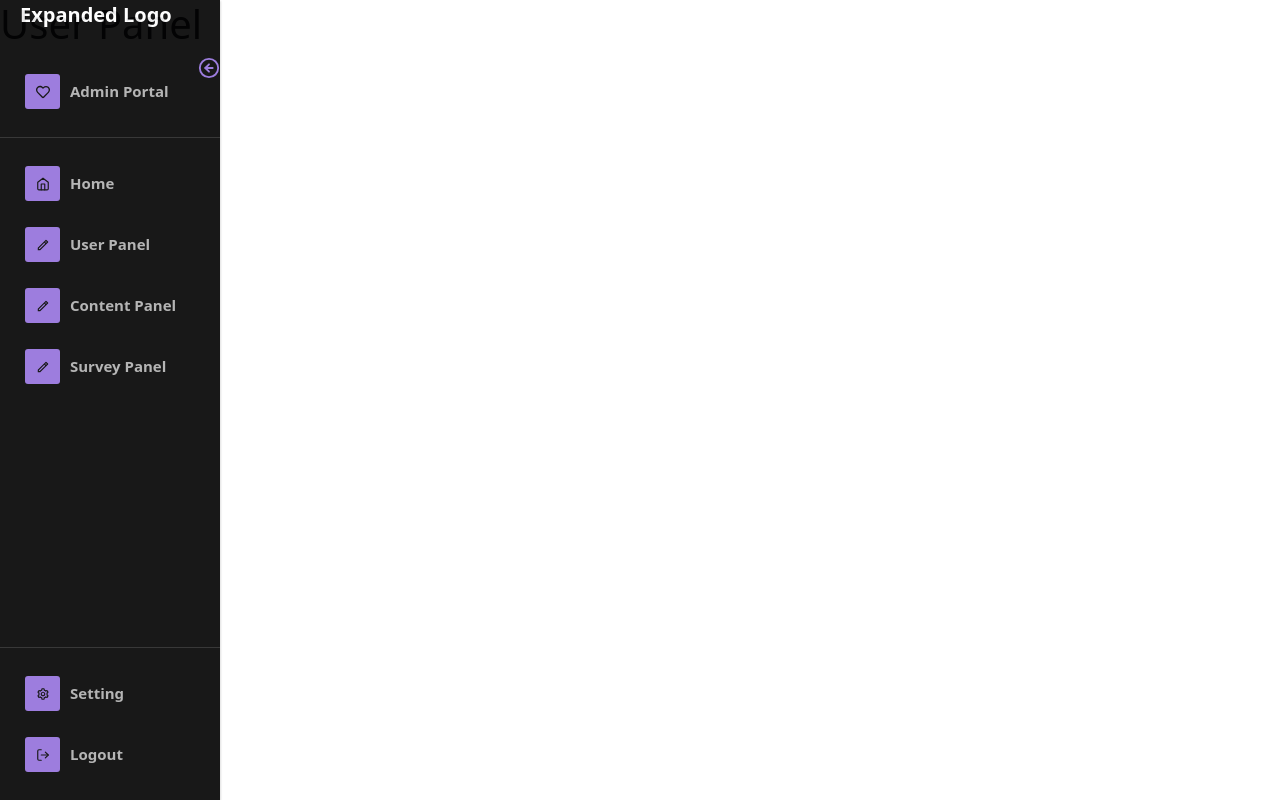
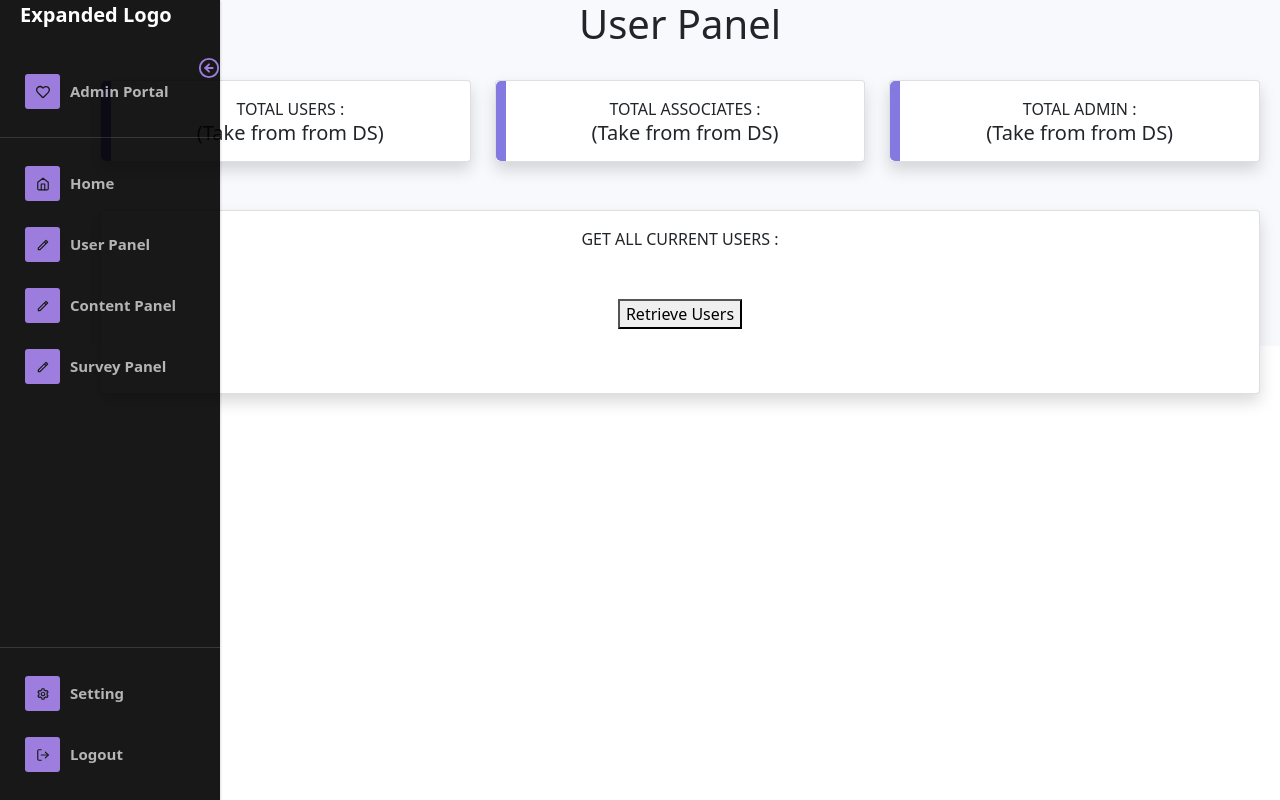
Before and after one commit to StefWebDesigner/RevX, a React (Create React App) app in the folder projectapp/: page /userpanel in a window 1280 px wide. Built offline with nearby package versions, Linux system fonts and the light colour scheme.

Commit message:
add button toggle / get all user section

```diff
--- a/projectapp/src/components/admin/AdminBody.js
+++ b/projectapp/src/components/admin/AdminBody.js
@@ -3,7 +3,7 @@ import React from 'react';
 const AdminBody = () => {
     return (
         <>
-        <section id="adminSection" className="adminBackground">
+        <section id="adminSection" className="adminBackground fade-in-animation">
 
             {/*FLEX AND WRAPPER CONTENT CLASS*/}
             <div id="admin-wrapper" className="d-flex flex-column adminBody">
--- a/projectapp/src/components/admin/admin-groups/UserPanel.js
+++ b/projectapp/src/components/admin/admin-groups/UserPanel.js
@@ -1,14 +1,174 @@
-import React from 'react';
+import React, {useState} from 'react';
 import AdminNavbar from "../AdminNavbar";
 
 const UserPanel = () => {
+
+    //GET ALL BUTTON TOGGLE
+    const [showUser, setShowUser] = useState(false);
+
     return (
         <>
             {/*IMPORTING ADMIN NAVBAR*/}
             <AdminNavbar/>
 
+            <section id="adminSection" className="adminBackground fade-in-animation">
 
-            <h1> User Panel</h1>
+                {/*FLEX AND WRAPPER CONTENT CLASS*/}
+                <div id="admin-wrapper" className="d-flex flex-column adminBody">
+
+                    {/*HEADER TITLE*/}
+                    <div className="d-sm-flex align-items-center justify-content-center mb-4">
+                        <h1 className="text-center">User Panel</h1>
+                    </div>
+
+                    {/*OVERALL FACT ROW*/}
+                    <div className="row">
+
+                        {/*FACT 1*/}
+                        {/*COL FOR CARD*/}
+                        <div className="col-xl-4 col-lg-4 col-md-4">
+                            <div className="card shadow h-100">
+                                <div className="card-body purple-text-tag">
+                                    {/*CARD ROW*/}
+                                    <div className="row no-gutters align-items-center">
+                                        <div className="col mr-2">
+                                            <div className="fact-body">
+                                                <div className="text-center text-xs font-weight-bold text-uppercase">
+                                                    Total Users :
+                                                </div>
+                                                <div className=" text-center h5 mb-0 font-weight-bold text-gray-800">
+                                                    (Take from from DS)
+                                                </div>
+                                            </div>
+                                        </div>
+                                        {/*END CARD ROW*/}
+                                    </div>
+                                </div>
+                            </div>
+                            {/*COL END*/}
+                        </div>
+
+                        {/*FACT 2*/}
+                        {/*COL FOR CARD*/}
+                        <div className="col-xl-4 col-lg-4 col-md-4">
+                            <div className="card shadow h-100">
+                                <div className="card-body purple-text-tag">
+                                    {/*CARD ROW*/}
+                                    <div className="row no-gutters align-items-center">
+                                        <div className="col mr-2">
+                                            <div className="fact-body">
+                                                <div className="text-center text-xs font-weight-bold text-uppercase">
+                                                    Total Associates :
+                                                </div>
+                                                <div className=" text-center h5 mb-0 font-weight-bold text-gray-800">
+                                                    (Take from from DS)
+                                                </div>
+                                            </div>
+                                        </div>
+                                        {/*END CARD ROW*/}
+                                    </div>
+                                </div>
+                            </div>
+                            {/*COL END*/}
+                        </div>
+
+                        {/*FACT 1*/}
+                        {/*COL FOR CARD*/}
+                        <div className="col-xl-4 col-lg-4 col-md-4">
+                            <div className="card shadow h-100">
+                                <div className="card-body purple-text-tag">
+                                    {/*CARD ROW*/}
+                                    <div className="row no-gutters align-items-center">
+                                        <div className="col mr-2">
+                                            <div className="fact-body">
+                                                <div className="text-center text-xs font-weight-bold text-uppercase">
+                                                    Total Admin :
+                                                </div>
+                                                <div className=" text-center h5 mb-0 font-weight-bold text-gray-800">
+                                                    (Take from from DS)
+                                                </div>
+                                            </div>
+                                        </div>
+                                        {/*END CARD ROW*/}
+                                    </div>
+                                </div>
+                            </div>
+                            {/*COL END*/}
+                        </div>
+                        {/*OVERALL FACT ROW*/}
+                    </div>
+
+
+
+                    {/*GET ALL USERS ROW*/}
+                    <div className="row">
+
+                        {/*COL FOR CARD*/}
+                        <div className="col-xl-12 col-lg-12 col-md-12">
+                            <div className="card shadow h-100 mt-5">
+                                <div className="card-body">
+                                    {/*CARD ROW*/}
+                                    <div className="row no-gutters align-items-center">
+                                        <div className="col mr-2">
+                                            <div className="fact-body">
+                                                <div className="text-center text-xs font-weight-bold text-uppercase">
+                                                    Get All Current Users :
+                                                </div>
+                                                {/*<div className=" text-center h5 mb-0 font-weight-bold text-gray-800">*/}
+                                                {/*    (Take from from DS)*/}
+                                                {/*</div>*/}
+                                                <div className="text-center mt-5">
+                                                    <button
+                                                        type="submit"
+                                                        onClick={() => setShowUser(prevState => !prevState)}
+                                                    >
+                                                        Retrieve Users
+                                                    </button>
+
+                                                    {/*ALL RETRIEVED DATA GOES HERE*/}
+                                                    {/*TOGGLE APPLIED*/}
+                                                    { showUser &&
+
+                                                        <aside>
+                                                            <div className="fade-in-animation">
+                                                                {/* WILL CREATE THE  LIST HERE*/}
+
+
+                                                                {/*    add toggle like in show product*/}
+                                                                {/*    add for name / id / and ect sorting button here   */}
+
+
+                                                            </div>
+                                                        </aside>
+                                                    }
+
+
+
+
+                                                </div>
+                                            </div>
+                                        </div>
+                                        {/*END CARD ROW*/}
+                                    </div>
+                                </div>
+                            </div>
+                            {/*COL END*/}
+                        </div>
+
+
+                        {/*OVERALL FACT ROW*/}
+                    </div>
+
+
+
+
+
+
+
+                    {/* END OF WRAPPER CONTENT CLASS*/}
+                </div>
+
+            </section>
 
         </>
     );
```
